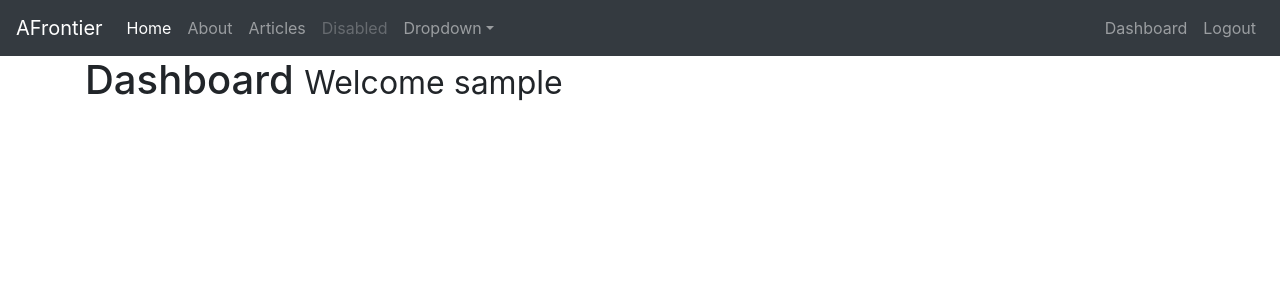
After one commit to rindhane/data_blog, a Flask app: page /dashboard in a window 1280 px wide. The commit adds this page. Shown: the top 300 px of the page. Run offline with Flask 2, Linux system fonts and the light colour scheme; the visitor is signed in with stand-in values (Sample User, id 1); some libraries are stand-ins or nearby versions.

Commit message:
added dashboard and login control

```diff
--- a/main.py
+++ b/main.py
@@ -9,6 +9,7 @@ from flask import Flask, render_template,flash, redirect, url_for, session, requ
 from flask_mysqldb import MySQL
 from wtforms import Form, StringField, TextAreaField, PasswordField, validators
 from passlib.hash import sha256_crypt
+from functools import wraps
 from data import Articles
 import sqlalchemy
 import os
@@ -24,7 +25,7 @@ db_name = os.environ.get("DB_NAME")
 cloud_sql_connection_name = os.environ.get("CLOUD_SQL_CONNECTION_NAME")
 logger=logging.getLogger()
 
-mode="local"
+mode="cloud"
 if mode =="local":
     db=sqlalchemy.create_engine(string_local)
 else :
@@ -53,24 +54,28 @@ else :
 #init MYSQL
 #mysql=MySQL(app)
 
+#index
 @app.route('/')
 @app.route('/index')
 def index():
     return render_template("home.html")
 
+#about page
 @app.route("/about")
 def about():
     return render_template("about.html")
 
+#Articles
 @app.route("/Articles")
 def articles():
     return render_template("articles.html", articles=Articles())
 
+#single article
 @app.route("/Articles/<string:id>/")
 def article(id):
     return render_template("article.html", id=id)
 
-
+#Registeration Form class
 class RegisterForm(Form):
     name= StringField("Name", [validators.Length(min=1, max=50)])
     username=StringField("Username",[validators.Length(min=4, max=50)])
@@ -81,6 +86,7 @@ class RegisterForm(Form):
     ])
     confirm= PasswordField("Confirm Password")
 
+#user registeration form
 @app.route("/register", methods=["GET","POST"])
 def register():
     form=RegisterForm(request.form)
@@ -92,17 +98,16 @@ def register():
 
         #Create cursor
         #cur = db.connect()
-
-        with db.connect() as curr:
-            #execute  query
-            curr.execute("INSERT INTO users(name, email, username, password) VALUES(%s, %s, %s, %s)",
-            (name, email, username, password) )
-
-        #Commit to DB
-        #mysql.connection.commit()
-
-        #Close connection
-        #cur.close()
+        registration="close"
+        if registration =="open":
+            with db.connect() as curr:
+                #execute  query
+                curr.execute("INSERT INTO users(name, email, username, password) VALUES(%s, %s, %s, %s)",
+                (name, email, username, password) )
+            #Commit to DB
+            #mysql.connection.commit()
+            #Close connection
+            #cur.close()
 
         flash ("You are now registered user and can log in", "success")
 
@@ -138,15 +143,46 @@ def login():
             password =data["password"]
 
             if sha256_crypt.verify(password_candidate,password):
-                app.logger.info('PASSWORD MATCHED')
+                #passed authentication
+                session["logged_in"]= True
+                session["username"]=username
+
+                flash ("You are now logged in","success")
+                return redirect(url_for("dashboard"))
+
             else:
-                app.logger.info("PASSWORD NOT MATCHED")
-
-    else:
-        app.logger.info("No User")
+                error="Invalid login"
+                return render_template("login.html", error=error)
+        else:
+            error="Username not found"
+            return render_template("login.html", error=error)
 
 
     return render_template('login.html')
+
+def is_logged_in(f):
+    @wraps(f)
+    def wrap(*args, **kwargs):
+        if "logged_in" in session:
+            return f(*args, **kwargs)
+        else:
+            flash("Unauthorized, Please login", 'danger')
+            return redirect(url_for('login'))
+    return wrap
+
+
+
+@app.route("/logout")
+def logout():
+    session.clear()
+    flash("You are now logged out", 'success')
+    return redirect(url_for("login"))
+
+#Dashboard
+@app.route("/dashboard")
+@is_logged_in
+def dashboard():
+    return render_template("dashboard.html")
 
 
 
--- /dev/null
+++ b/templates/dashboard.html
@@ -0,0 +1,5 @@
+{%extends 'layout.html' %}
+
+{%block body %}
+    <h1>Dashboard <small> Welcome {{session.username}}</small></h1>
+{%endblock%}
--- a/templates/includes/_messages.html
+++ b/templates/includes/_messages.html
@@ -7,3 +7,11 @@
     </ul>
   {% endif %}
 {% endwith %}
+
+{% if error %}
+    <div class="alert alert-danger">{{error}}</div>
+{%endif%}
+
+{% if msg %}
+    <div class="alert alert-success">{{msg}}</div>
+{%endif%}
--- a/templates/includes/_navbar.html
+++ b/templates/includes/_navbar.html
@@ -28,7 +28,13 @@
         </li>
       </ul>
       <ul class="nav navbar-nav navbar-right">
+          {%if session.logged_in %}
+          <li><a class="nav-link" href="/dashboard">Dashboard</a></li>
+          <li><a class="nav-link" href="/logout">Logout</a></li>
+          {%else%}
           <li><a class="nav-link" href="/register">Register </a></li>
+          <li><a class="nav-link" href="/login">Login</a></li>
+          {% endif %}
       </ul>
 
 
--- a/templates/login.html
+++ b/templates/login.html
@@ -2,7 +2,6 @@
 
 {%block body%}
 <h1>Login</h1>
-{% include 'includes/_messages.html' %}
 <form action="" method="POST">
     <div class="form-group">
         <label>Username</label>
```
